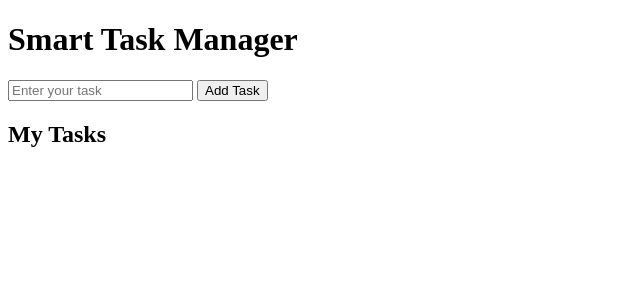
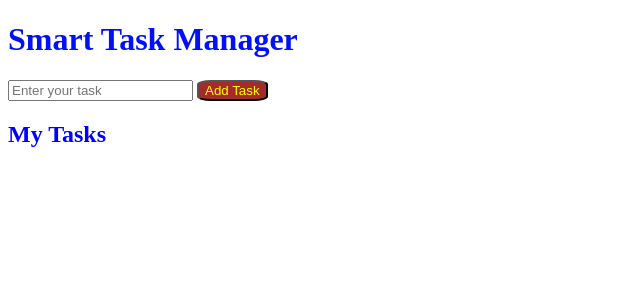
Before and after one commit to ahrarmofiz01/MY-WEB, a Flask app: page / in a window 1280 px wide. Shown: the top 300 px of the page, without its empty margins (0-640 px from the left). Run offline with Flask 3, Linux system fonts and the light colour scheme.

Commit message:
add code

```diff
--- a/templates/index.html
+++ b/templates/index.html
@@ -3,9 +3,26 @@
 <head>
     <title>Smart Task Manager</title>
 </head>
-<body>
+<style>
+    h1 {
+        color: rgb(0, 17, 248);
+    }
+    button{
+        background-color: brown;
+        border-radius: 20%;
+        color: yellow;
+    }
+    h2 {
+        color: blue;
+}
+p{
+    color: blue;
+}
+</style>
 
-    <h1>Smart Task Manager</h1>
+<body >
+
+    <h1 style=>Smart Task Manager</h1>
 
     <form action="/add" method="POST">
         <input
```
